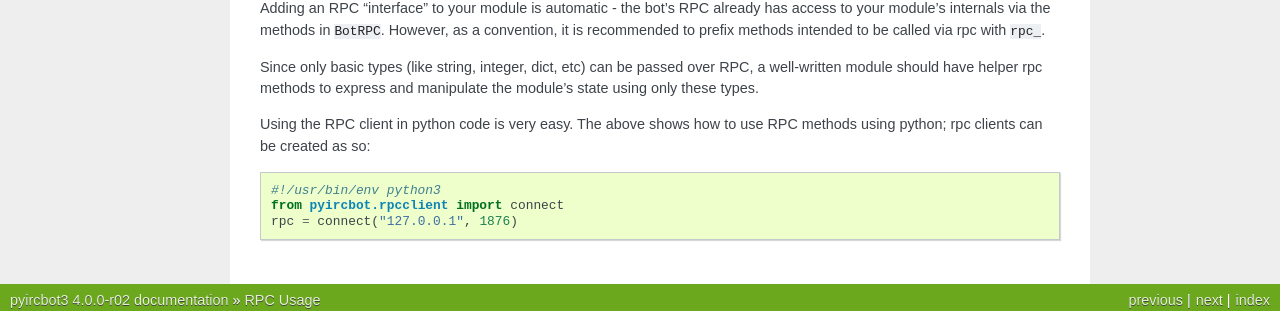
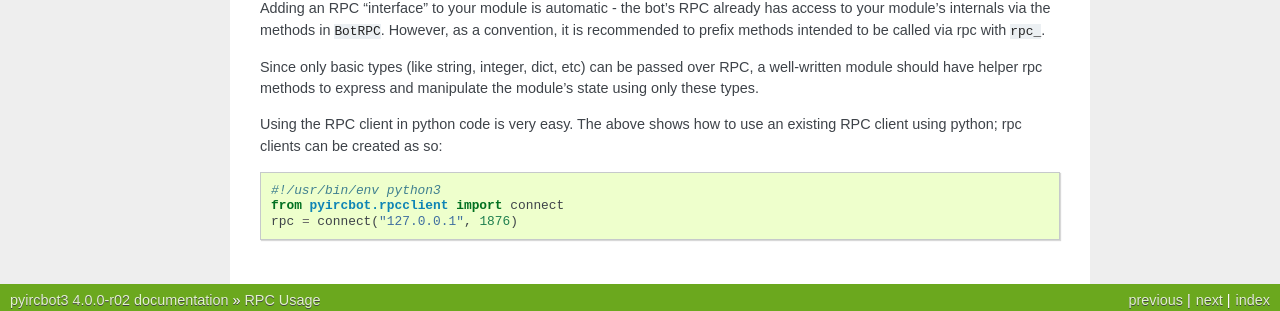
Before and after one commit to dpedu/pyircbot, a Sphinx documentation site: the page built from docs/rpc/_rpc.rst, in a window 1280 px wide. Shown: the part 1208-1519 px from the top of the page. Built offline with Sphinx 7.4.7, drawn with Linux system fonts in a browser that asks for light colours.

Commit message:
PHRASING

```diff
--- a/docs/rpc/_rpc.rst
+++ b/docs/rpc/_rpc.rst
@@ -83,7 +83,7 @@ RPC, a well-written module should have helper rpc methods to express and
 manipulate the module's state using only these types.
 
 Using the RPC client in python code is very easy. The above shows how to use
-RPC methods using python; rpc clients can be created as so:
+an existing RPC client using python; rpc clients can be created as so:
 
 .. code-block:: python
 
```
